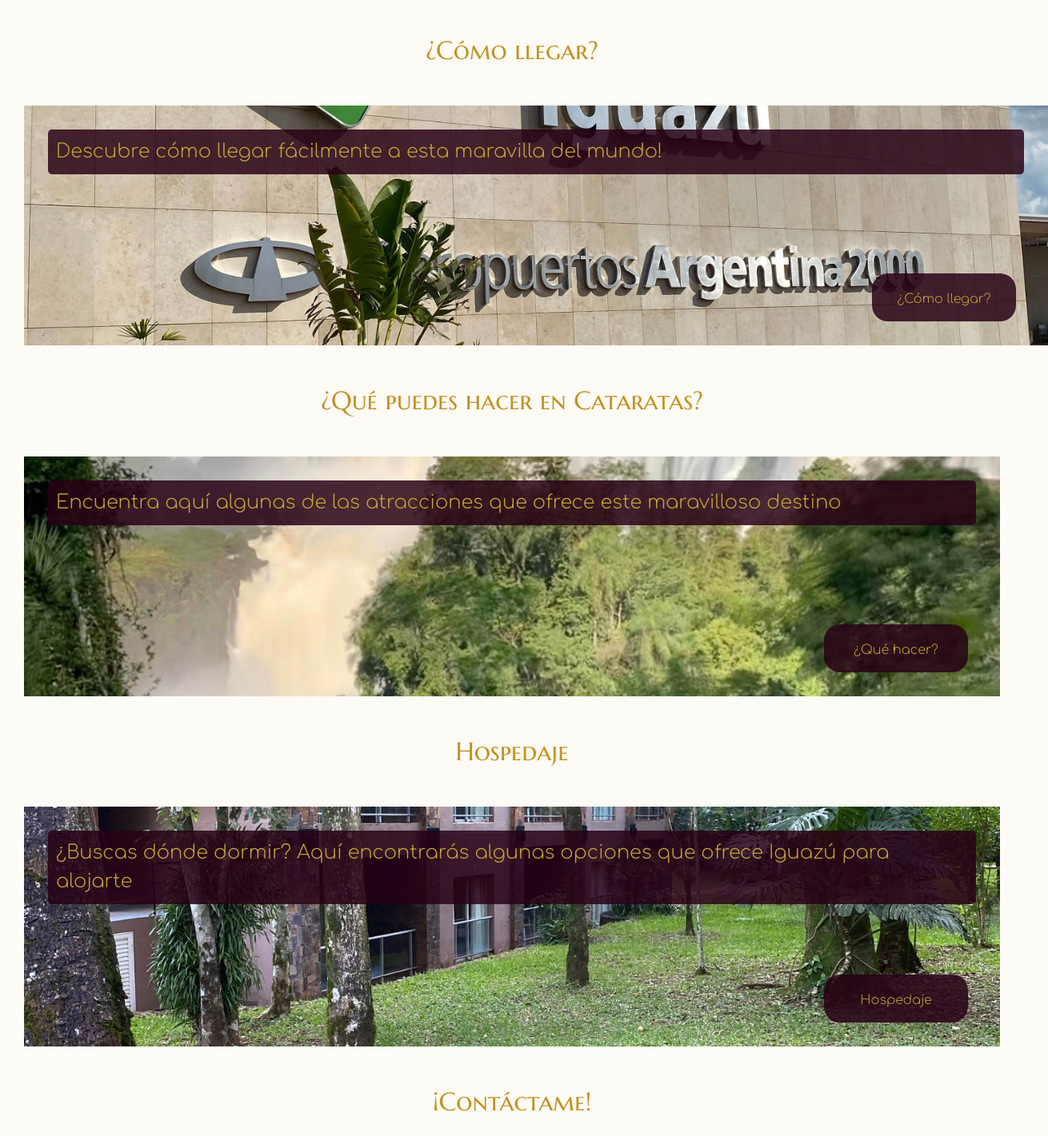
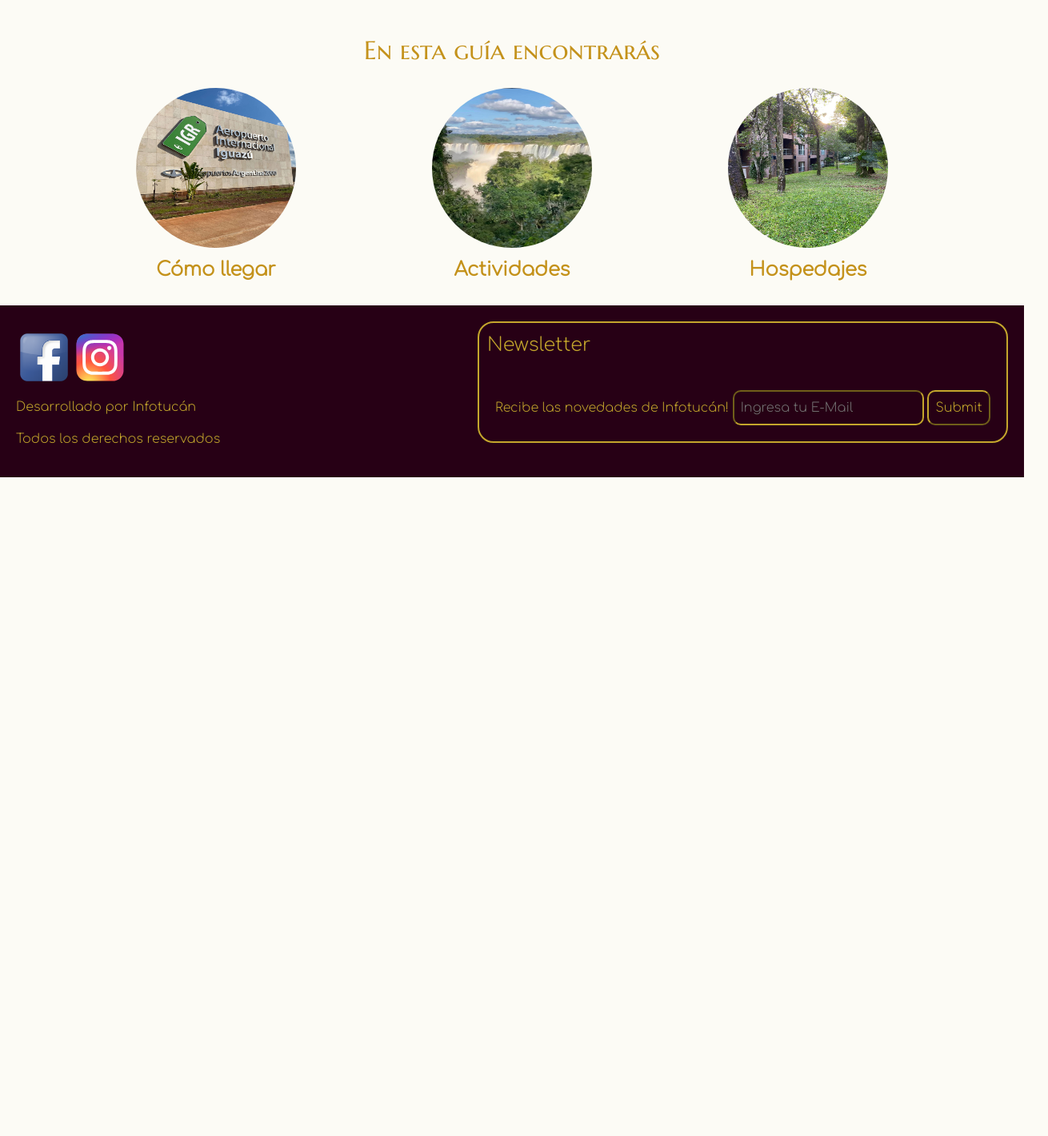
Before and after one commit to javiersabato/PFSabato, a website: page index.html in a window 1280 px wide. Shown: the part 780-2201 px from the top of the page at 80% size, 1310 px wide, since content can reach past the window. After the commit the page ends 1377 px from the top, so only its background shows below. Drawn offline with nearby package versions, Linux system fonts and the light colour scheme.

Commit message:
cambios entrega final

```diff
--- a/index.html
+++ b/index.html
@@ -48,40 +48,33 @@
         <main>
             <h1>CATARATAS DEL IGUAZÚ</h1>
             <section class="section1">
-                <div class="div__section1">
-                    <p>¡Bienvenido a una de las 7 maravillas naturales del mundo! En esta guía vas a encontrar información de Puerto Iguazú para que puedas organizar tu viaje de la mejor manera y hacer que tu paseo por las Cataratas sea inolvidable.</p>
-                </div>
+                    <p class="section1__p" >¡Bienvenido a una de las 7 maravillas naturales del mundo!</p>
             </section>
         </main>
         <!-- Fin de la sección principal de cataratas -->
-        <!-- Inicio de la sección ¿Cómo llegar? -->
-        <h2>¿Cómo llegar?</h2>
-        <section class="section2">
-            <p class="p__section2">Descubre cómo llegar fácilmente a esta maravilla del mundo!</p>
-            <a class="a__section-index" href="./comollegar.html">¿Cómo llegar?</a>
+        <!-- Inicio de la sección Menú Index -->
+        <h2>En esta guía encontrarás</h2>
+        <section class="menu__index">
+            <div class="como-llegar">
+                <a href="./comollegar.html">
+                    <img class="img__menu__index" src="./assets/img/aeropuerto.jpg" alt="">
+                </a>
+                <p class="p__menu__index" >Cómo llegar</p>
+            </div>
+            <div class="actividades">
+                <a href="./quehacer.html">
+                    <img class="img__menu__index" src="./assets/img/cataratas002.jpg" alt="">
+                </a>
+                <p class="p__menu__index" >Actividades</p>
+            </div>
+            <div class="hospedajes">
+                <a href="./hospedaje.html">
+                    <img class="img__menu__index" src="./assets/img/cataratas003.jpg" alt="">
+                </a>
+                <p class="p__menu__index" >Hospedajes</p>
+            </div>
         </section>
-        <!-- Fin de la sección ¿Cómo llegar? -->
-        <!-- Inicio de la sección ¿Qué hacer? -->
-        <h2>¿Qué puedes hacer en Cataratas?</h2>
-        <section class="section3">
-            <p class="p__section3">Encuentra aquí algunas de las atracciones que ofrece este maravilloso destino</p>
-            <a class="a__section-index" href="./quehacer.html">¿Qué hacer?</a>
-        </section>
-        <!-- Fin de la sección ¿Qué hacer? -->
-        <!-- Inicio de la sección Hospedaje -->
-        <h2>Hospedaje</h2>
-        <section class="section4">
-            <p class="p__section4">¿Buscas dónde dormir? Aquí encontrarás algunas opciones que ofrece Iguazú para alojarte</p>
-            <a class="a__section-index" href="./hospedaje.html">Hospedaje</a>
-        </section>
-        <!-- Fin de la sección Hospedaje -->
-        <!-- Inicio de la sección Contacto -->
-        <h2>¡Contáctame!</h2>
-        <section class="section5">
-            <p class="p__section5">Envíame tus consultas! Te responderé con mucho gusto! 😊</p>
-            <a class="a__section-index" href="./contacto.html">¡Contáctame!</a>
-        </section>
-        <!-- Fin de la sección Contacto -->
+        <!-- Fin de la sección Menú Index -->
         <!-- Inicio del footer -->
         <footer>
             <!-- Inicio de la sección Redes sociales y Copyright -->
--- a/scss/pages/_index.scss
+++ b/scss/pages/_index.scss
@@ -12,16 +12,15 @@ main{
 		background-size: cover;
 		padding: 30px;
 		margin: 30px;
-		.div__section1{
+		&__p{
 			color: $color_font_light;
 			background-color: $color_dark_bg;
 			font-size: $font_size_mobile;
 			line-height: 1.5;
 			padding: 10px;
-			text-align: left;
+			text-align: center;
 			border-radius: 5px;
 			@media only screen and (min-width: 768px){
-				text-align: justify;
 				font-size: $font_size_desktop;
 			}
 		}
@@ -30,123 +29,33 @@ main{
 h2{
     font-size: 2rem;
 }
-.section2{
-    background-image: url(../assets/img/aeropuerto.jpg);
-	width: 100%;
-    height: 300px;
-    background-attachment: fixed;
-    background-position: center;
-    background-repeat: no-repeat;
-    background-size: cover;
-    padding: 30px 30px 130px;
-    margin: 30px;
-	position: relative;
-	.p__section2{
-		color: $color_font_light;
-		background-color: $color_dark_bg;
-		font-size: $font_size_mobile;
-		line-height: 1.5;
-		padding: 10px;
-		text-align: left;
-		border-radius: 5px;
-		@media only screen and (min-width: 768px){
-			font-size: $font_size_desktop;
-		}
+.menu__index{
+	display: flex;
+	flex-direction: column;
+	align-items: center;
+	justify-content: space-evenly;
+	@media only screen and (min-width: 768px){
+		font-size: $font_size_desktop;
+		flex-direction: row;
 	}
 }
-.a__section-index{
-	color: $color_font_light;
-	background-color: $color_dark_bg;
-	text-decoration: none;
-	text-align: center;
-	border-radius: 20px;
-	padding: 20px;
-	display: block;
-	position: absolute;
-	width: auto;
-	height: 60px;
-	right: 30px;
-	left: 30px;
-	bottom: 30px;
-	&:hover{
-		color: $color_light;
-		transform: scale(1.1,1.1);
-		transition: all 1s;
-	}
+.img__menu__index{
+	width: 150px;
+	height: 150px;
+	border-radius: 50%;
 	@media only screen and (min-width: 768px){
-		width: 180px;
-		height: 60px;
-		left: auto;
-		right: 40px;
-		bottom: 30px;
+		font-size: $font_size_desktop;
+		width: 200px;
+		height: 200px;
 	}
 }
-.section3{
-    background-image: url(../assets/img/cataratas002.jpg);
-    height: 300px;
-    background-attachment: fixed;
-    background-position: center;
-    background-repeat: no-repeat;
-    background-size: cover;
-    padding: 30px 30px 130px;
-    margin: 30px;
-	position: relative;
-	.p__section3{
-		color: $color_font_light;
-		background-color: $color_dark_bg;
-		font-size: $font_size_mobile;
-		line-height: 1.5;
-		padding: 10px;
-		text-align: left;
-		border-radius: 5px;
-		@media only screen and (min-width: 768px){
-			font-size: $font_size_desktop;
-		}
+.p__menu__index{
+	color: $color_font_dark;
+	font-weight: bold;
+	text-align: center;
+	font-size: $font_size_mobile;
+	padding: 10px;
+	@media only screen and (min-width: 768px){
+		font-size: $font_size_desktop;
 	}
 }
-.section4{
-    background-image: url(../assets/img/cataratas003.jpg);
-    height: 300px;
-    background-attachment: fixed;
-    background-position: center;
-    background-repeat: no-repeat;
-    background-size: cover;
-    padding: 30px 30px 130px;
-    margin: 30px;
-	position: relative;
-	.p__section4{
-		color: $color_font_light;
-		background-color: $color_dark_bg;
-		font-size: $font_size_mobile;
-		line-height: 1.5;
-		padding: 10px;
-		text-align: left;
-		border-radius: 5px;
-		@media only screen and (min-width: 768px){
-			font-size: $font_size_desktop;
-		}
-	}
-}
-.section5{
-    background-image: url(../assets/img/cataratas004.png);
-    height: 280px;
-    background-attachment: fixed;
-    background-position: center;
-    background-repeat: no-repeat;
-    background-size: cover;
-    padding: 30px 30px 130px;
-    margin: 30px;
-	position: relative;
-	.p__section5{
-		color: $color_font_light;
-		background-color: $color_dark_bg;
-		font-size: $font_size_mobile;
-		line-height: 1.5;
-		padding: 10px;
-		text-align: left;
-		border-radius: 5px;
-		@media only screen and (min-width: 768px){
-			font-size: $font_size_desktop;
-		}
-	}
-}
```
Also changed, not shown: hospedaje.html (+6 -6 lines), css/style.css.
